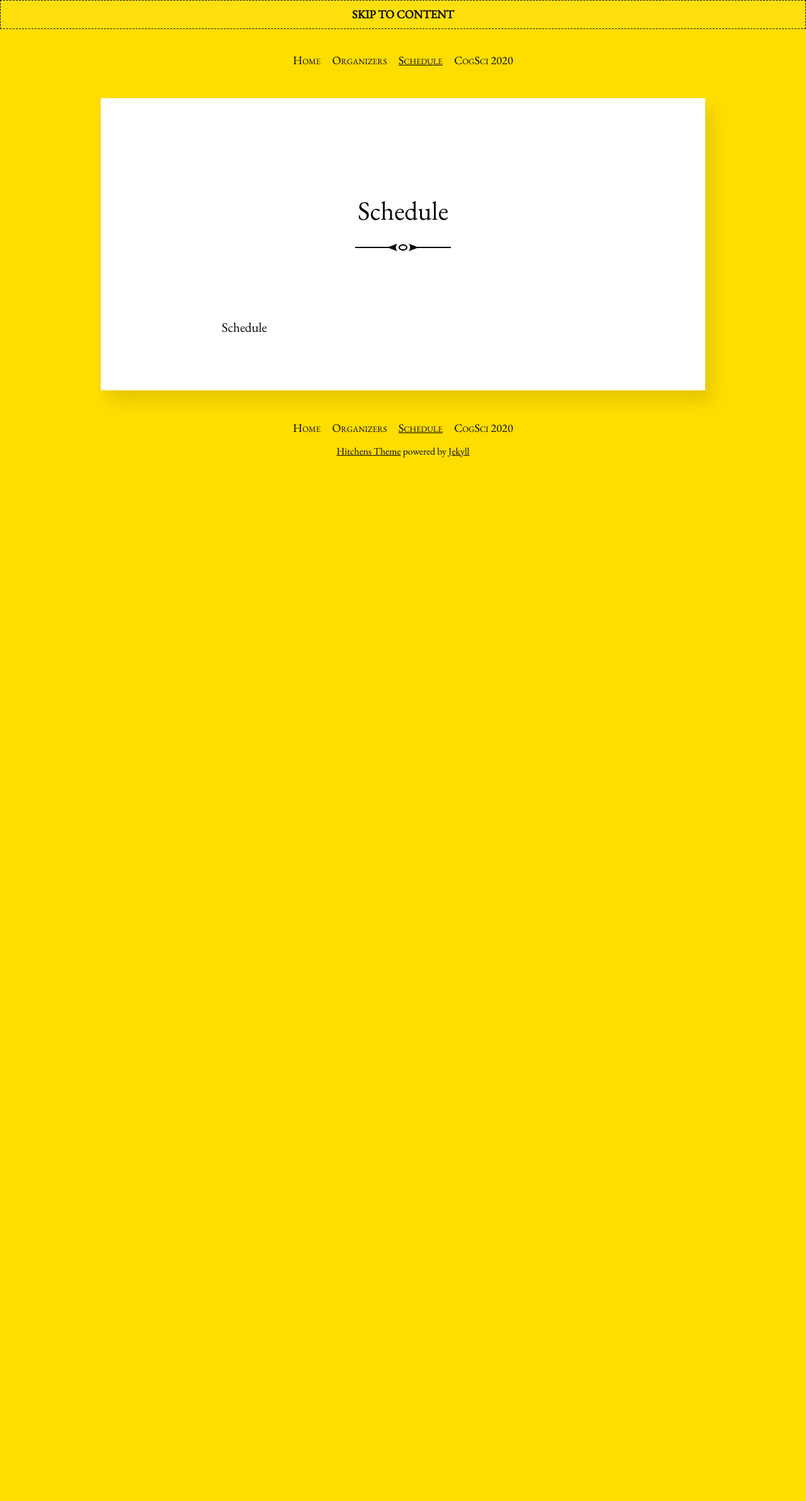
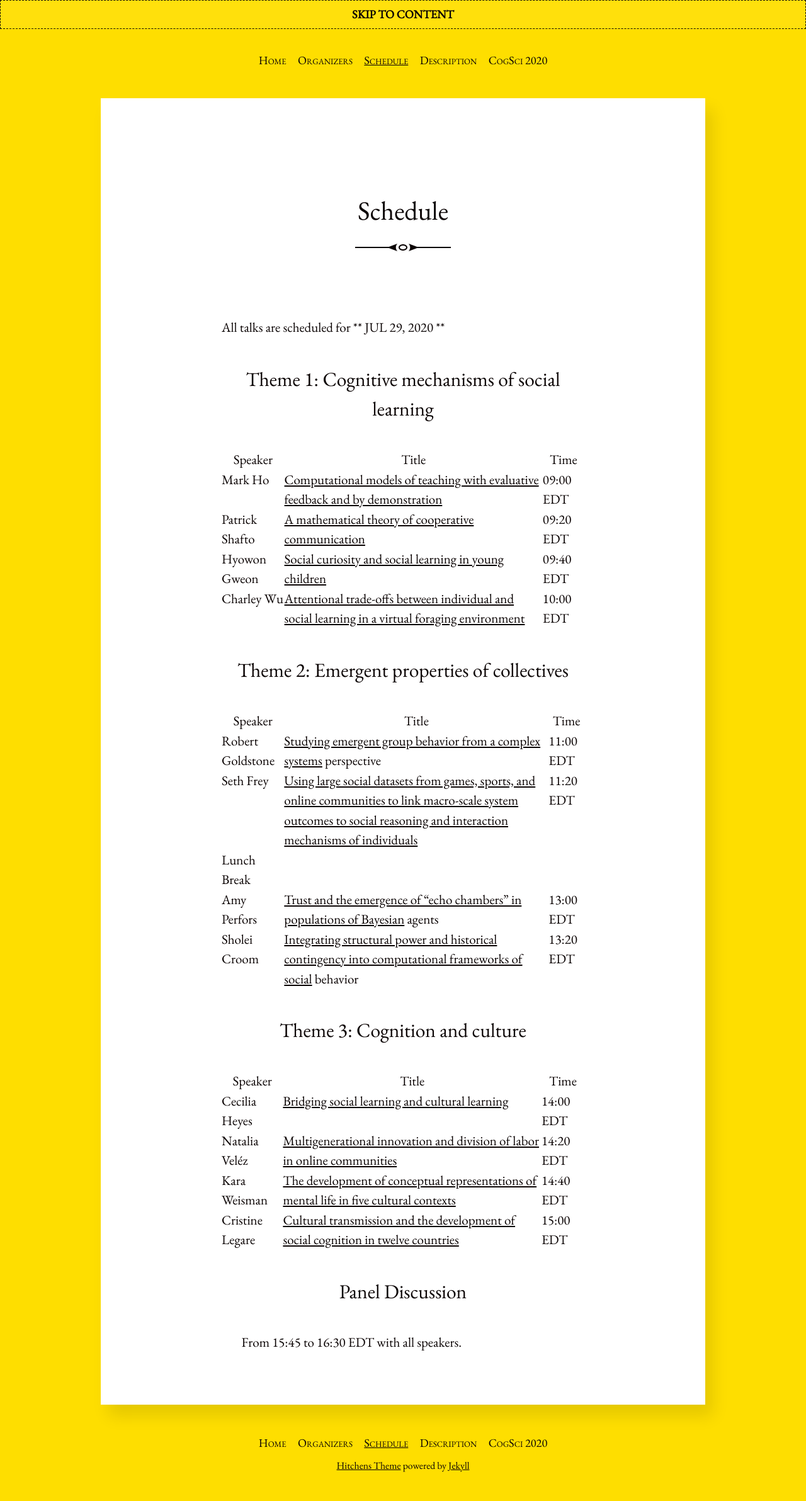
Before and after one commit to cognitioncollectivesandculture/cognitioncollectivesandculture.github.io, a Jekyll site: the page built from schedule.md, in a window 1280 px wide. Shown: the whole page at 63% size. Built offline with Jekyll 4.4.1, drawn with Linux system fonts in a browser that asks for light colours; comment, search, counter and statistics services are not loaded; before the commit the page ends 900 px from its top, so only the background shows below that.

Commit message:
finished schedule

```diff
--- a/_data/menu.yml
+++ b/_data/menu.yml
@@ -4,5 +4,8 @@
 - title: Schedule
   url: /schedule.html
 
+- title: Description
+  url: https://charleywu.github.io/downloads/wu2020social.pdf
+
 - title: CogSci 2020
   url: https://cognitivesciencesociety.org/cogsci-2020/
--- a/schedule.md
+++ b/schedule.md
@@ -1,6 +1,42 @@
 ---
 layout: post
 title: Schedule
+comments: false
 ---
 
-Schedule
+All talks are scheduled for ** JUL 29, 2020 **
+
+### Theme 1: Cognitive mechanisms of social learning
+
+| Speaker        	| Title                                                                                           	| Time      	|
+|----------------	|-------------------------------------------------------------------------------------------------	|-----------	|
+| Mark Ho        	| [Computational models of teaching with evaluative feedback and by demonstration](https://cognitioncollectivesandculture.github.io/theme1/2020/07/29/MarkHo.html)                  	| 09:00 EDT 	|
+| Patrick Shafto 	| [A mathematical theory of cooperative communication](https://cognitioncollectivesandculture.github.io/theme1/2020/07/29/PatShafto.html)                                              	| 09:20 EDT 	|
+| Hyowon Gweon   	| [Social curiosity and social learning in young children](https://cognitioncollectivesandculture.github.io/theme1/2020/07/29/HyoGweon.html)                                          	| 09:40 EDT 	|
+| Charley Wu     	| [Attentional trade-offs between individual and social learning in a virtual foraging environment](https://cognitioncollectivesandculture.github.io/theme1/2020/07/29/CharleyWu.html) 	| 10:00 EDT 	|
+
+
+### Theme 2: Emergent properties of collectives
+
+| Speaker          	| Title                                                                                                                                                                    	| Time      	|
+|------------------	|--------------------------------------------------------------------------------------------------------------------------------------------------------------------------	|-----------	|
+| Robert Goldstone 	| [Studying emergent group behavior from a complex systems](https://cognitioncollectivesandculture.github.io/theme2/2020/07/29/RobGoldstone.html) perspective                                                                                                      	| 11:00 EDT 	|
+| Seth Frey        	| [Using large social datasets from games, sports, and online communities to link macro-scale system outcomes to social reasoning and interaction mechanisms of individuals](https://cognitioncollectivesandculture.github.io/theme2/2020/07/29/SethFrey.html) 	| 11:20 EDT 	|
+| Lunch Break      	|                                                                                                                                                                          	|           	|
+| Amy Perfors      	| [Trust and the emergence of “echo chambers” in populations of Bayesian](https://cognitioncollectivesandculture.github.io/theme2/2020/07/29/AmyPerfors.html) agents                                                                                             	| 13:00 EDT 	|
+| Sholei Croom     	| [Integrating structural power and historical contingency into computational frameworks of social](https://cognitioncollectivesandculture.github.io/theme2/2020/07/29/SholeiCroom.html) behavior                                                                 	| 13:20 EDT 	|
+
+
+
+### Theme 3: Cognition and culture
+
+| Speaker         	| Title                                                                                  	| Time      	|
+|-----------------	|----------------------------------------------------------------------------------------	|-----------	|
+| Cecilia Heyes   	| [Bridging social learning and cultural learning](https://cognitioncollectivesandculture.github.io/theme3/2020/07/29/CeliaHeyes.html)                                         	| 14:00 EDT 	|
+| Natalia Veléz   	| [Multigenerational innovation and division of labor in online communities](https://cognitioncollectivesandculture.github.io/theme3/2020/07/29/NataliaVelez.html)               	| 14:20 EDT 	|
+| Kara Weisman    	| [The development of conceptual representations of mental life in five cultural contexts](https://cognitioncollectivesandculture.github.io/theme3/2020/07/29/KaraWeisman.html) 	| 14:40 EDT 	|
+| Cristine Legare 	| [Cultural transmission and the development of social cognition in twelve countries](https://cognitioncollectivesandculture.github.io/theme3/2020/07/29/CristineLegare.html)      	| 15:00 EDT 	|
+
+### Panel Discussion
+
+From 15:45 to 16:30 EDT with all speakers.
```
Also changed, not shown: organizers.md (+1 -0 lines).
